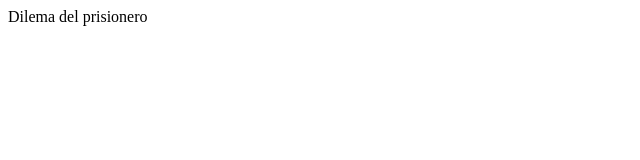
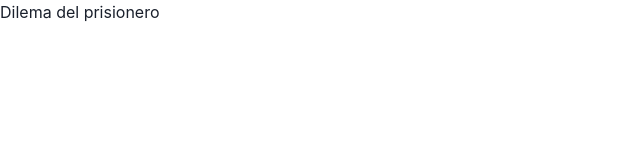
Before and after one commit to erickborquez/prisioners-dilemma-web, a Next.js app: page / in a window 1280 px wide. Shown: the top 160 px of the page, without its empty margins (0-640 px from the left). Built offline with nearby package versions, Linux system fonts and the light colour scheme.

Commit message:
Setup chakraui

```diff
--- a/src/pages/_app.tsx
+++ b/src/pages/_app.tsx
@@ -1,5 +1,10 @@
+import { ChakraProvider } from "@chakra-ui/react";
 import type { AppProps } from "next/app";
 
 export default function App({ Component, pageProps }: AppProps) {
-  return <Component {...pageProps} />;
+  return (
+    <ChakraProvider>
+    <Component {...pageProps} />
+    </ChakraProvider>
+  );
 }
```
Also changed, not shown: package.json (+14 -9 lines), 1 other file (tests, documents, lock files or other folders).
